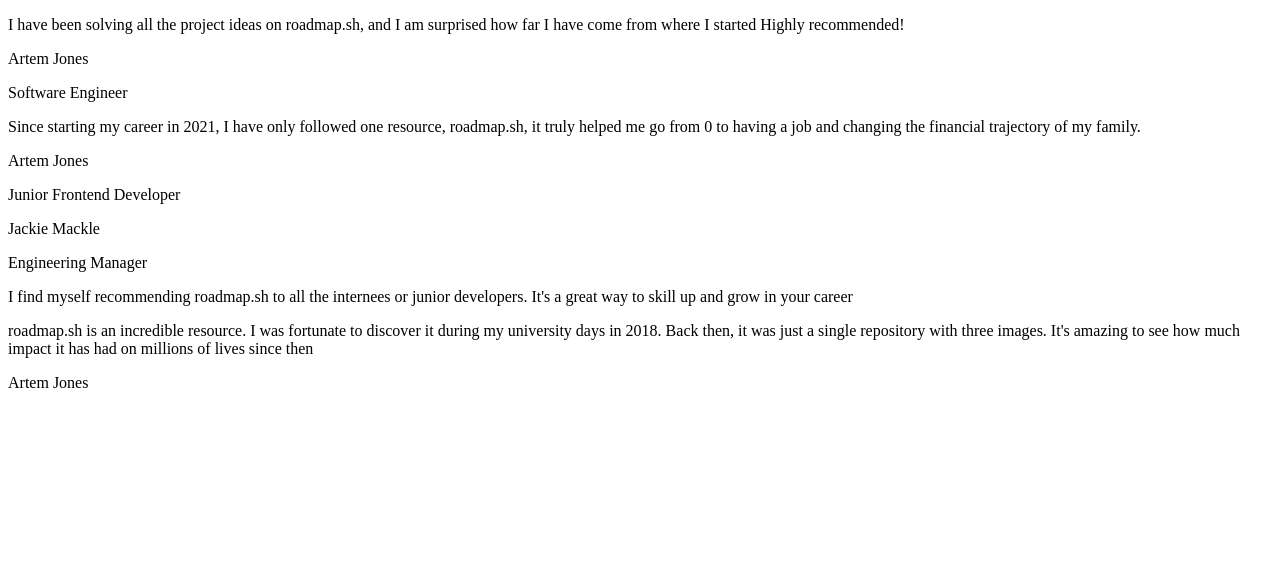
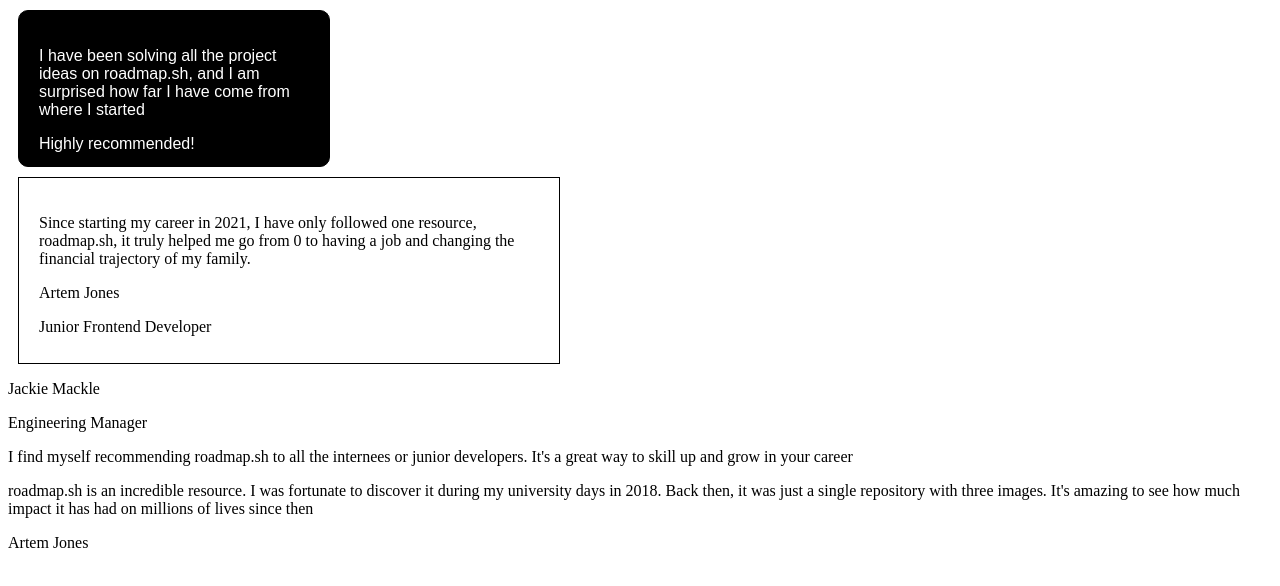
Before and after one commit to Lens2199/Testimonial-Cards, a plain HTML site: page index.html in a window 1280 px wide. Drawn offline with Linux system fonts and the light colour scheme.

Commit message:
Add CSS styling and update HTML structure
Linked `style.css` to apply consistent styling to testimonial cards. Added custom classes (`click`, `jones`, `mackle`, `roadmap`) for articles to provide distinct layouts. Simplified and reorganized HTML for improved readability and structure.

```diff
--- a/index.html
+++ b/index.html
@@ -3,18 +3,17 @@
 <head>
     <meta charset="UTF-8">
     <title>Testimonial cards</title>
+    <link rel="stylesheet" href="style.css">
 </head>
 <body>
-<article>
+<article class="click">
     <p>
         I have been solving all the project ideas on roadmap.sh, and I am surprised how far I have come from where I started
-        Highly recommended!
     </p>
-    <p>Artem Jones</p>
-    <p>Software Engineer</p>
+    <p>Highly recommended!</p>
 </article>
 
-<article>
+<article class="jones">
     <p>
         Since starting my career in 2021, I have only followed one resource, roadmap.sh, it truly helped me go from 0
         to having a job and changing the financial trajectory of my family.
@@ -25,7 +24,7 @@
 </article>
 
 
-<article>
+<article class="mackle">
 
     <p>Jackie Mackle</p>
     <p>Engineering Manager</p>
@@ -37,7 +36,7 @@
 
 </article>
 
-<article>
+<article class="roadmap">
     <p>
         roadmap.sh is an incredible resource. I was fortunate to discover it during my university days in 2018.
         Back then, it was just a single repository with three images. It's amazing to see how much impact it has had
--- /dev/null
+++ b/style.css
@@ -0,0 +1,19 @@
+.click {
+    border: 1px solid black;
+    border-radius: 10px;
+    padding: 20px;
+    margin: 10px;
+    background-color: black;
+    color: white;
+    width: 270px;
+    height: 115px;
+    font-family: Arial, Helvetica, sans-serif;
+}
+
+.jones{
+    border: 1px solid black;
+    padding: 20px;
+    margin: 10px;
+    width: 500px;
+    height: 145px;
+}
```
